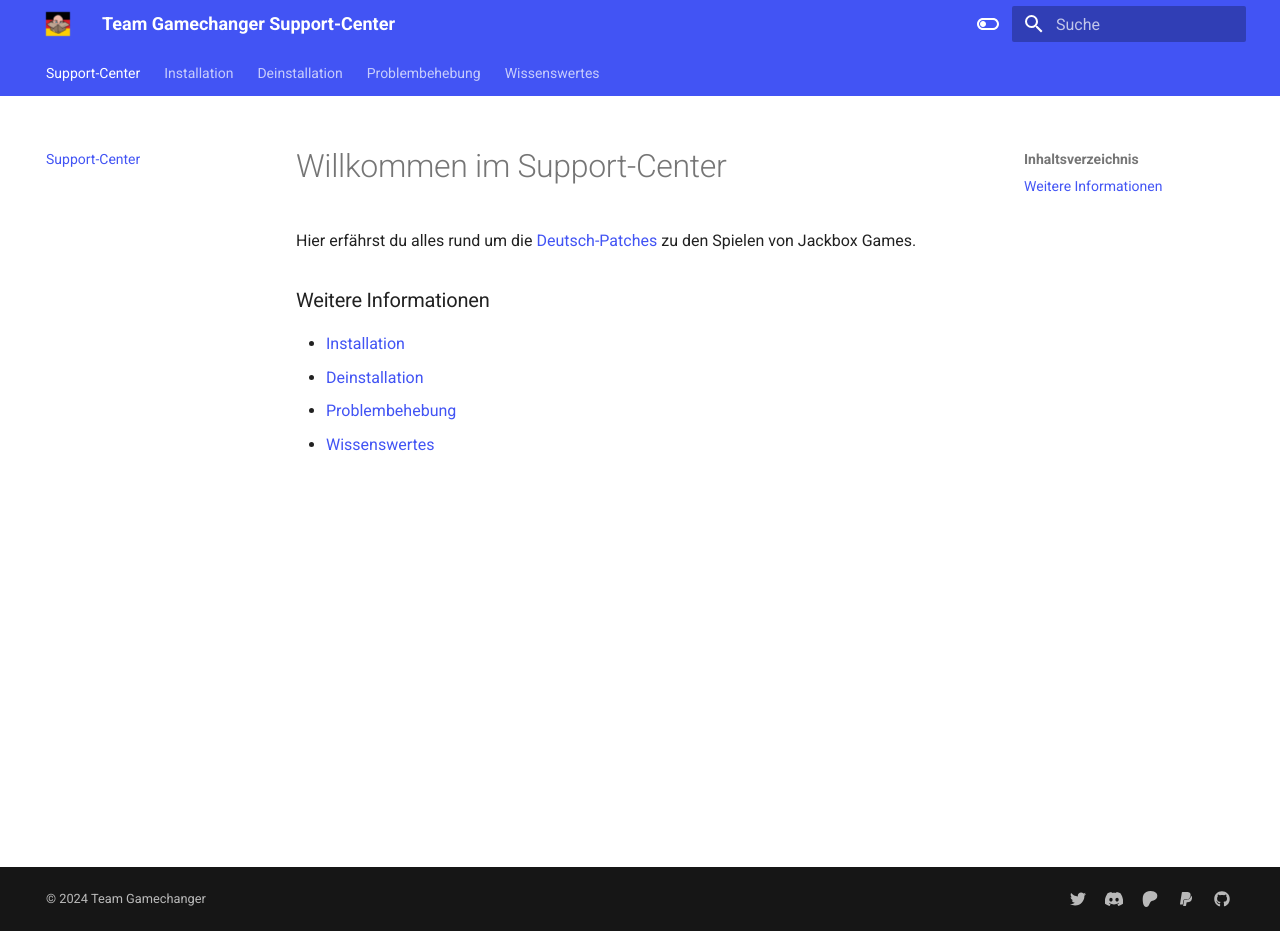
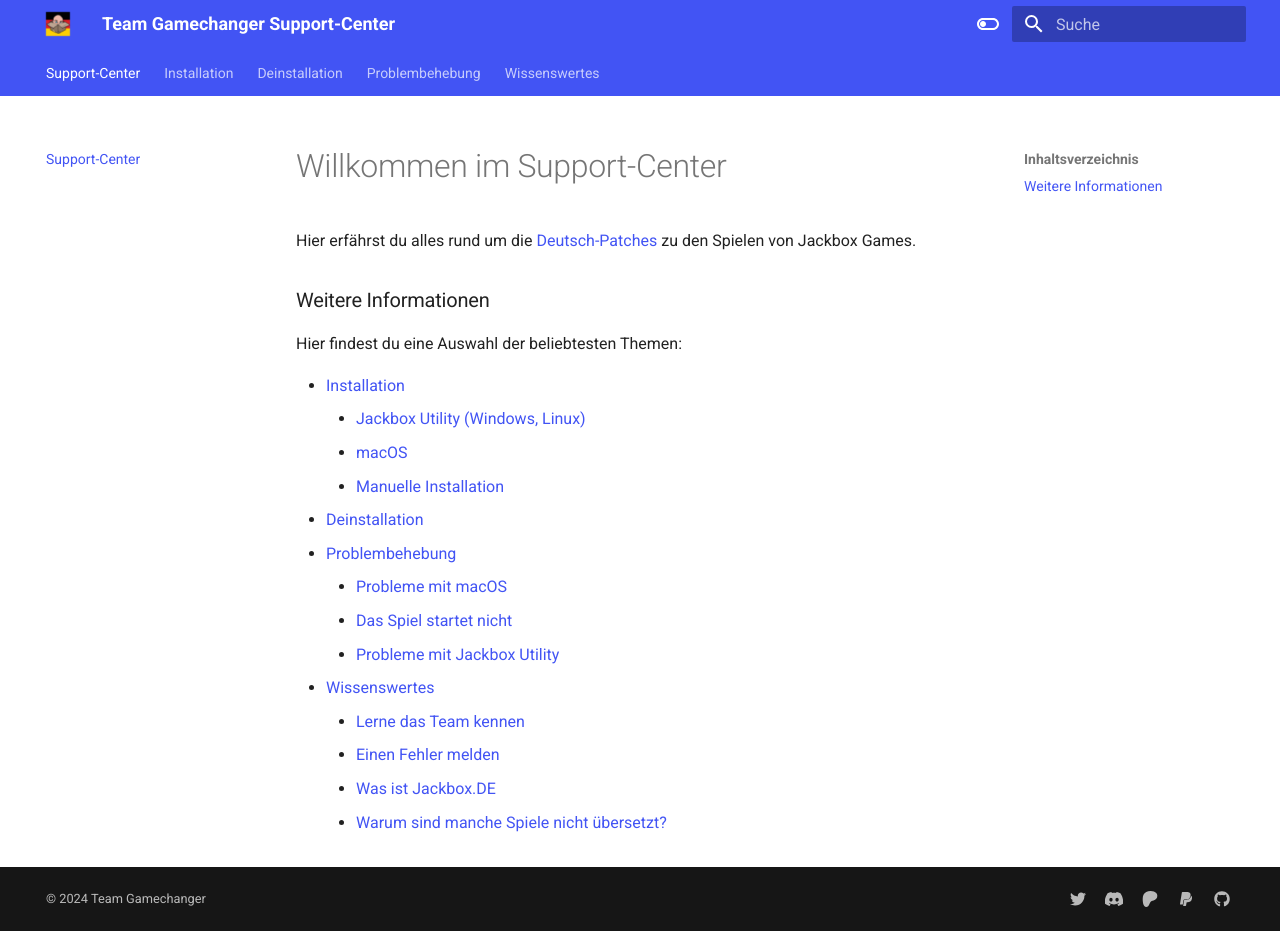
Before and after one commit to Team-Gamechanger/Support-Center, an MkDocs documentation site: the page built from docs/index.md, in a window 1280 px wide and 931 px high. Built offline with MkDocs 1.6.1 and Material for MkDocs 9.7.7, drawn with Linux system fonts in a browser that asks for light colours.

```diff
--- a/docs/index.md
+++ b/docs/index.md
@@ -9,7 +9,19 @@ Hier erfährst du alles rund um die [Deutsch-Patches](https://jackboxpatch.de) z
 
 ### Weitere Informationen
 
+Hier findest du eine Auswahl der beliebtesten Themen:
+
 - [Installation](Installation/JackboxUtility.md)
+    - [Jackbox Utility (Windows, Linux)](Installation/JackboxUtility.md)
+    - [macOS](Installation/macOS.md)
+    - [Manuelle Installation](Installation/Windows.md)
 - [Deinstallation](Deinstallation/JackboxUtility.md)
 - [Problembehebung](Problembehebung/UnvollstaendigeUebersetzung.md)
+    - [Probleme mit macOS](Problembehebung/MacOSFehlermeldung.md)
+    - [Das Spiel startet nicht](Problembehebung/SpielStartetNicht.md)
+    - [Probleme mit Jackbox Utility](Problembehebung/JackboxUtility.md)
 - [Wissenswertes](Wissenswertes/DasTeam.md)
+    - [Lerne das Team kennen](Wissenswertes/DasTeam.md)
+    - [Einen Fehler melden](Wissenswertes/BugReport.md)
+    - [Was ist Jackbox.DE](Wissenswertes/JackboxDE.md)
+    - [Warum sind manche Spiele nicht übersetzt?](Wissenswertes/PartyStarterRelease.md)
```
Also changed, not shown: docs/Problembehebung/JackboxUtility.md (+3 -0 lines), docs/Wissenswertes/Legal.md (+1 -1 lines), docs/Wissenswertes/YDKJ.md (added, +62 -0 lines), docs/Wissenswertes/.pages.
